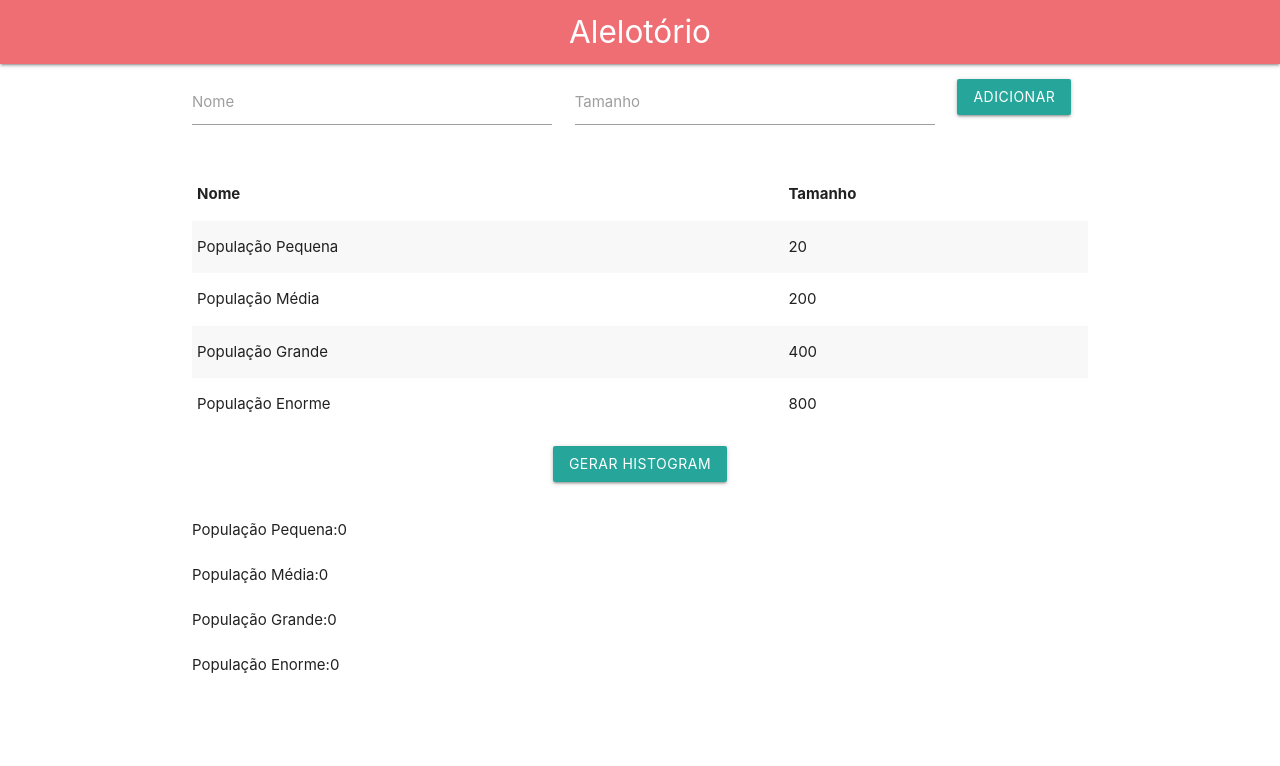
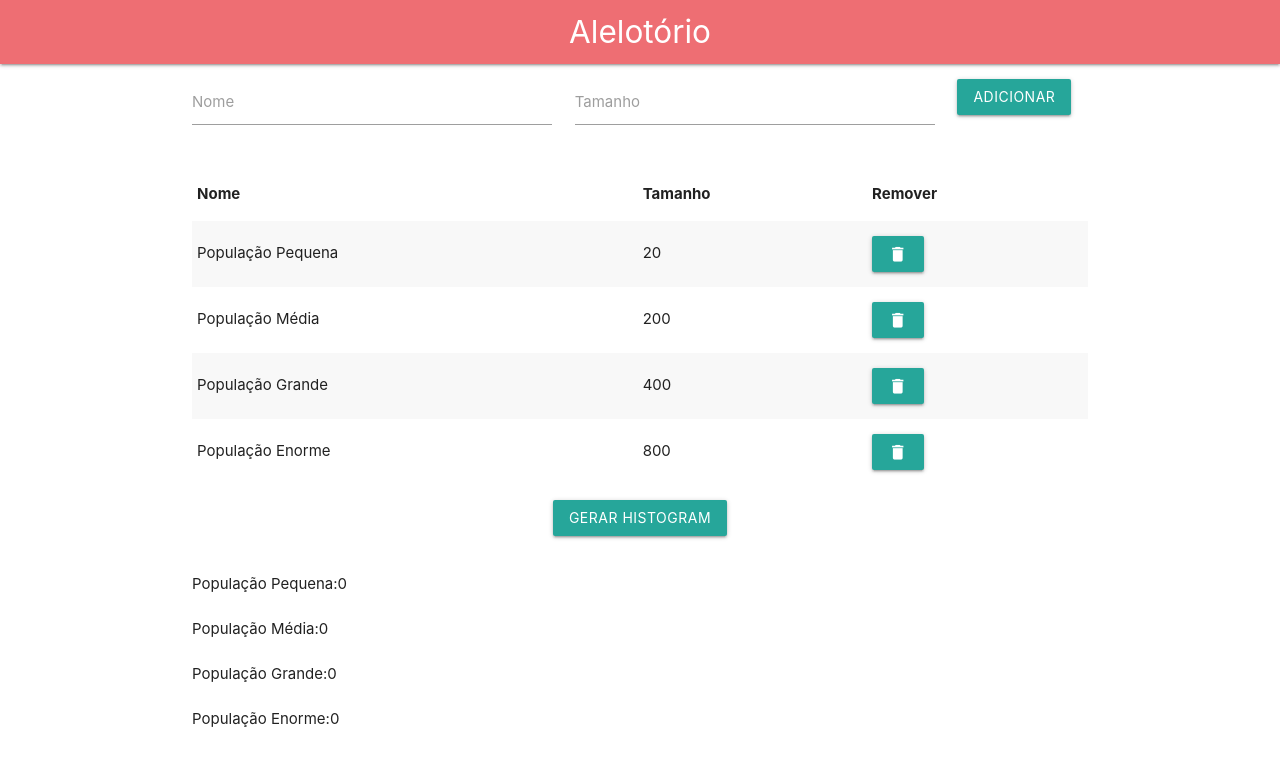
Before and after one commit to EdikoCruz/alelotorio, a Vue app: page / in a window 1280 px wide. Shown: the top 766 px of the page. Built offline with nearby package versions, Linux system fonts and the light colour scheme.

Commit message:
Add toast and remove population from table

```diff
--- a/src/App.vue
+++ b/src/App.vue
@@ -12,4 +12,5 @@
 
 <style lang="scss">
 @import url('https://fonts.googleapis.com/css?family=Roboto');
+@import url('https://fonts.googleapis.com/icon?family=Material+Icons');
 </style>
--- a/src/views/Home.vue
+++ b/src/views/Home.vue
@@ -9,7 +9,7 @@
           <label for="population-name">Nome</label>
         </div>
         <div class="input-field col s5">
-          <input id="population-size" type="number" v-model="population.size">
+          <input id="population-size" type="number" v-model="population.size" min="1" max="10000">
           <label for="population-size">Tamanho</label>
         </div>
         <div class="input-field col s2">
@@ -24,17 +24,23 @@
         <tr>
             <th>Nome</th>
             <th>Tamanho</th>
+            <th>Remover</th>
         </tr>
       </thead>
       <tbody>
         <tr v-for="(p, i) in populations" v-bind:key="i">
           <td>{{p.name}}</td>
           <td>{{p.size}}</td>
+          <td>
+            <button class="waves-effect waves-light btn" @click="removePopulation(i)">
+              <i class="material-icons center">delete</i>
+            </button>
+          </td>
         </tr>
       </tbody>
       <tfoot>
         <tr>
-          <td class="center-align" colspan="2">
+          <td class="center-align" colspan="3">
             <button class="waves-effect waves-light btn" @click="generateHistogram">Gerar histogram</button>
           </td>
         </tr>
@@ -98,6 +104,11 @@ import { Component, Vue } from 'vue-property-decorator';
   methods: {
     addPopulation(): void {
       const p: any = (this as any).population;
+      if (p.name === '') {
+        (M as any).toast({html: 'O nome não pode estar em branco'});
+      } else if (Number(p.size) < 1 || Number(p.size) > 10000) {
+        (M as any).toast({html: 'O tamanho não pode ser menor que 1 ou maior que 10000'});
+      } else {
         (this as any).populations.push({
           name: p.name,
           size: Number(p.size),
@@ -105,6 +116,11 @@ import { Component, Vue } from 'vue-property-decorator';
           a2: Number(p.size),
           histogram: [],
         });
+        (this as any).population = {name: '', size: ''};
+      }
+    },
+    removePopulation(index): void {
+      (this as any).populations.splice(index, 1);
     },
     generateHistogram(): void {
       (this as any).populations.forEach((p: any) => {
```
Lines whose indentation alone changed are shown as unchanged.
